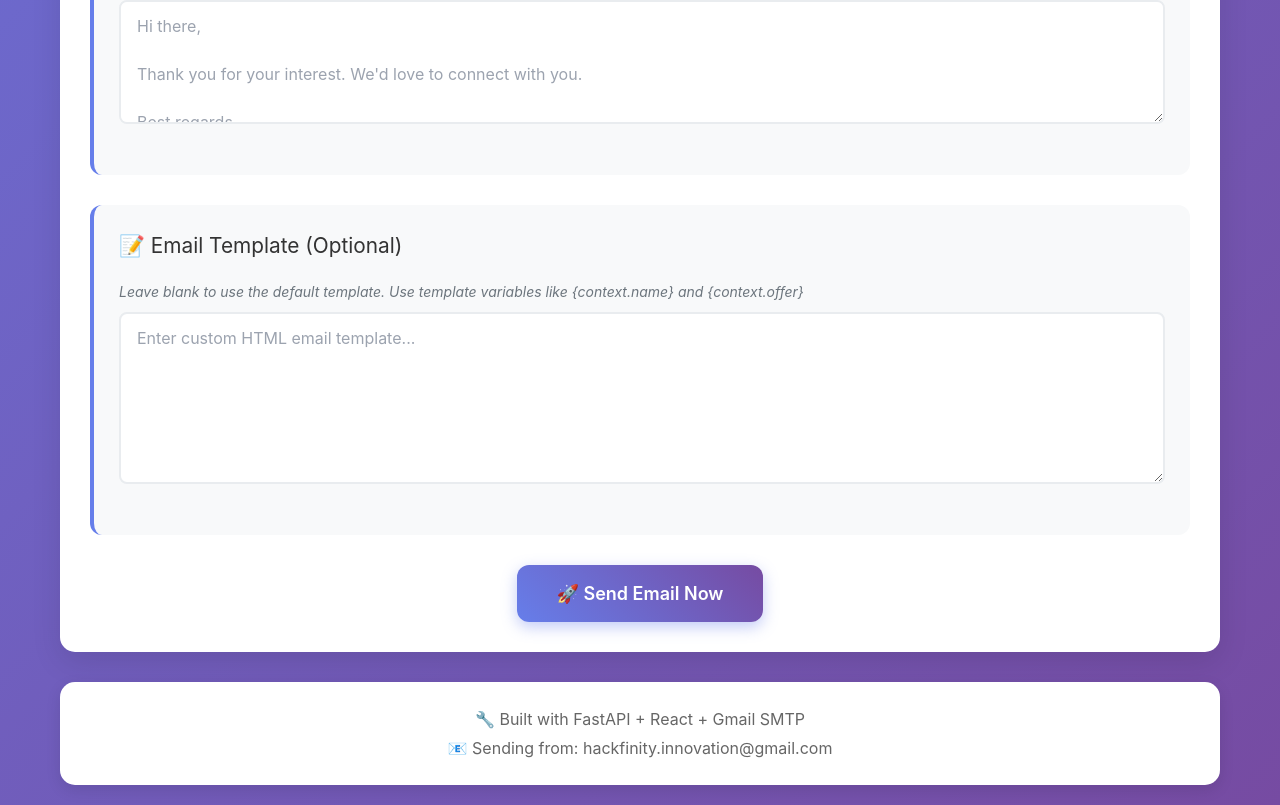
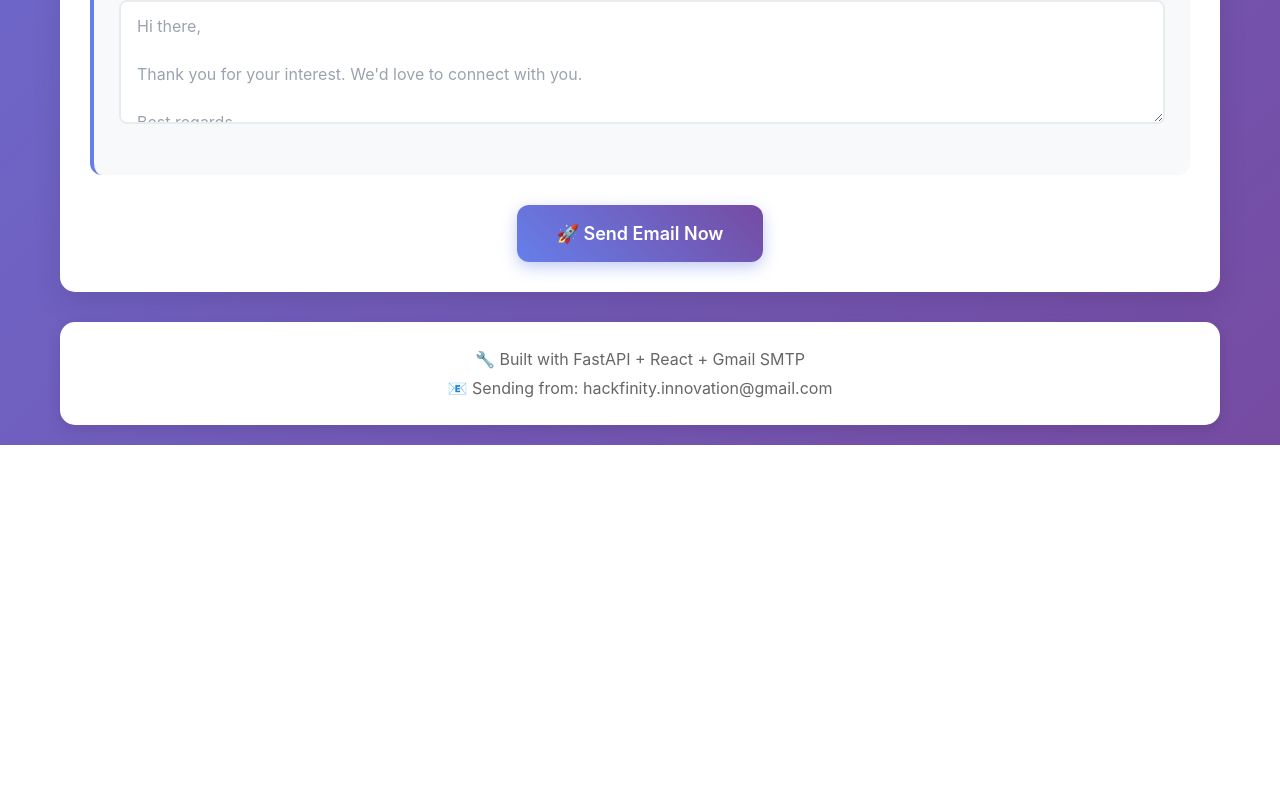
Before and after one commit to MrworstGuy/AUTO-email, a React (Create React App) app in the folder frontend/: page / in a window 1280 px wide. Shown: the part 1538-2343 px from the top of the page. After the commit the page ends 1983 px from the top, so only its background shows below. Built offline with nearby package versions, Linux system fonts and the light colour scheme.

Commit message:
auto-commit for f2964fca-3b94-4456-914d-484b5c02f958

```diff
--- a/frontend/src/App.js
+++ b/frontend/src/App.js
@@ -536,25 +536,6 @@ Your Name"
             </div>
           </div>
 
-          {/* Email Template Section (for template-based emails) */}
-          {(!formData.isBulk || !formData.personalizedEmails.some(email => email.trim())) && (
-            <div className="form-section">
-              <h3>📝 Email Template (Optional)</h3>
-              <p className="helper-text">Leave blank to use the default template. Use template variables like {"{context.name}"} and {"{context.offer}"}</p>
-
-              <div className="form-group">
-                <textarea
-                  name="template"
-                  value={formData.template}
-                  onChange={handleInputChange}
-                  placeholder="Enter custom HTML email template..."
-                  rows="6"
-                  className="template-input"
-                />
-              </div>
-            </div>
-          )}
-
           <div className="form-actions">
             <button
               className="send-button"
```
